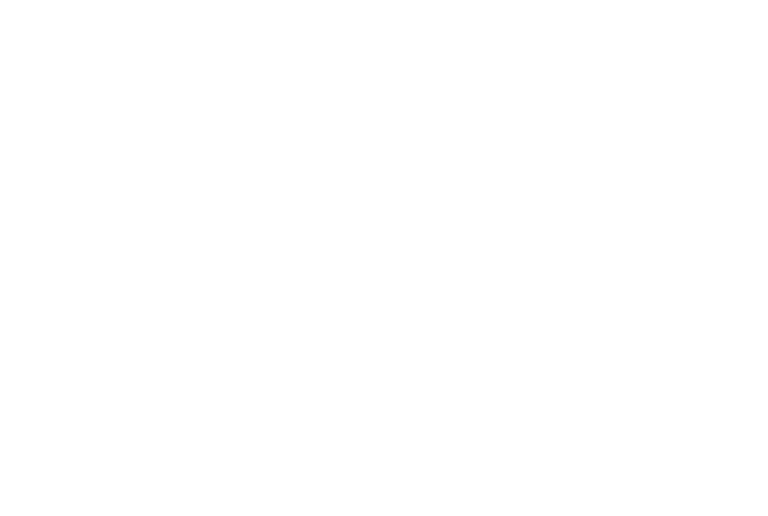
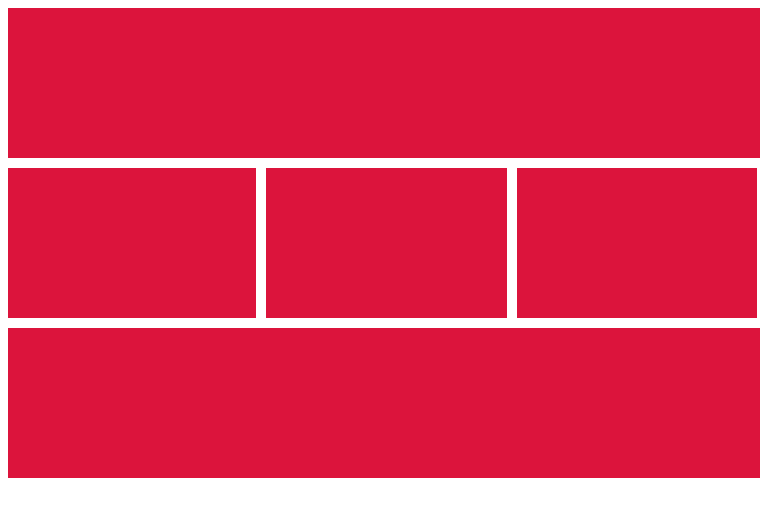
Before and after one commit to Exsplosion/9lvl, a plain HTML site: page index.html in a window 768 px wide. Drawn offline with Linux system fonts and the light colour scheme.

Commit message:
zadanie3

```diff
--- a/index.html
+++ b/index.html
@@ -6,35 +6,14 @@
     <title>Work?</title>
 </head>
 <body>
-    <!-- <header></header>
-    <section>
-        <div class="column">
-            <div class="big_one"></div>
-            <div class="little_one"></div>
-            <div class="little_one"></div>
-            <div class="little_one"></div>
-            <div class="little_one"></div>
-            <div class="little_one"></div>
-            <div class="little_one"></div>
+    <header></header>
+    <div class="tt">
+        <div class="one"></div>
+        <div class="teta">
+            <div class="two"></div>
+            <div class="three"></div>
         </div>
-        <div class="column">
-            <div class="big_one"></div>
-            <div class="little_one"></div>
-            <div class="little_one"></div>
-            <div class="little_one"></div>
-            <div class="little_one"></div>
-            <div class="little_one"></div>
-            <div class="little_one"></div>
-        </div>
-        <div class="column">
-            <div class="big_one"></div>
-            <div class="little_one"></div>
-            <div class="little_one"></div>
-            <div class="little_one"></div>
-            <div class="little_one"></div>
-            <div class="little_one"></div>
-            <div class="little_one"></div>
-        </div>
-    </section> -->
+    </div>
+    <div class="fo"></div>
 </body>
 </html>
--- a/src/style.css
+++ b/src/style.css
@@ -2,127 +2,119 @@ html {
     font-family: "Roboto-Black";
     box-sizing: border-box;
 }
-/* header {
-    background-color: orangered;
-    display: flex;
-    justify-content: space-between;
-    align-items: center;
-    width: 98%;
-    height: 150px;
-    margin-left: 10px;
-}
-section {
-    display: flex;
-    justify-content: space-between;
-    align-items: center;
-    width: 100%;
-    height: 400px;
-}
-.column {
-    display: flex;
-    flex-direction: column;
-    justify-content: space-between;
-    margin: 0px 10px;
-    width: 33%;
-    height: 400px;
-}
-.big_one {
-    background-color: orange;
+header {
+    background-color:crimson;
     width: 100%;
     height: 150px;
-    margin: 10px 0px;
 }
-.little_one {
-    background-color: orange;
-    width: 100%;
-    height: 25px;
-    margin: 10px 0px;
+.one {
+    background-color:crimson;
+    width: 67%;
+    height: 150px;
+    margin: 10px 0;
+}
+.two {
+    background-color:crimson;
+    width: calc(66% / 2);
+    height: 150px;
+    margin: 10px 5px 10px 0;
+}
+.three {
+    background-color:crimson;
+    width: calc(66% / 2);
+    height: 150px;
+    margin: 10px 0px 10px 5px;
+}
+.tt {
+    flex-wrap: wrap;
+}
+.teta {
+    display: flex;
+    flex-direction: row;
+}
+.fo {
+    background-color:crimson;
+    width: 32%;
+    height: 320px;
+    margin: 10px;
+    top: 160px;
+    left: 67%;
+    position: absolute;
+}
+@media only screen and (min-device-width : 768px) and (max-device-width : 1024px) {
+    .two {
+        background-color:crimson;
+        width: 100%;
+        height: 150px;
+        margin: 0;
+    }
+    .three {
+        background-color:crimson;
+        width: 100%;
+        height: 150px;
+        margin: 0;
+    }
+    .one {
+        background-color:crimson;
+        width: 33%;
+        height: 150px;
+    }
+    .fo {
+        background-color:crimson;
+        width: 100%;
+        margin: 0;
+        height: 150px;
+        position:unset;
+    }
+    .tt {
+        flex-wrap: nowrap;
+        width: 100%;
+        display: flex;
+        flex-direction: row;
+        gap: 10px;
+    }
+    .teta {
+        gap: 10px;
+        width: calc(66% - 5px);
+        display: flex;
+        align-items: center;
+    }
 }
 @media only screen and (min-device-width : 320px) and (max-device-width : 480px) {
-    header {
-        background-color: orangered;
-        display: flex;
-        justify-content: space-between;
-        align-items: center;
-        width: 94.5%;
-        height: 150px;
-        margin-left: 10px;
-    }
-    section {
-        display: flex;
-        justify-content: space-between;
-        align-items: center;
-        width: 100%;
-        height: 400px;
-    }
-    .column:first-child {
-        display: flex;
-        flex-direction: column;
-        justify-content: space-between;
-        margin: 0px 10px;
-        width: 120%;
-        height: 400px;
-    }
-    .column:not(:first-child) {
-        display: none;
-    }
-    .big_one {
-        background-color: orange;
+    .one {
+        background-color:crimson;
         width: 100%;
         height: 150px;
-        margin: 10px 0px;
+        margin: 10px 0;
     }
-    .little_one {
-        background-color: orange;
+    .two {
+        background-color:crimson;
+        width: 50%;
+        height: 150px;
+        margin: 10px 5px 10px 0;
+    }
+    .three {
+        background-color:crimson;
+        width: 50%;
+        height: 150px;
+        margin: 10px 0px 10px 5px;
+    }
+    .tt {
+        flex-wrap: wrap;
         width: 100%;
-        height: 25px;
-        margin: 10px 0px;
+    }
+    .teta {
+        display: flex;
+        flex-direction: row;
+    }
+    .fo {
+        background-color:crimson;
+        width: 100%;
+        height: 320px;
+        position: unset;
+        margin: 0;
     }
 }
-@media only screen and (min-device-width : 768px) and (max-device-width : 1024px) {
-    header {
-        background-color: orangered;
-        display: flex;
-        justify-content: space-between;
-        align-items: center;
-        width: 94.5%;
-        height: 150px;
-        margin-left: 10px;
-    }
-    section {
-        display: flex;
-        justify-content: space-between;
-        align-items: center;
-        width: 97%;
-        height: 400px;
-    }
-    .column:not(:last-child) {
-        display: flex;
-        flex-direction: column;
-        justify-content: space-between;
-        margin: 0px 10px;
-        width: 50%;
-        height: 400px;
-    }
-    .column:last-child {
-        display: none;
-    }
-    .big_one {
-        background-color: orange;
-        width: 100%;
-        height: 150px;
-        margin: 10px 0px;
-    }
-    .little_one {
-        background-color: orange;
-        width: 100%;
-        height: 25px;
-        margin: 10px 0px;
-    }
-}
-@media only screen and (min-device-width : 1024px) {
-
-} */
 @font-face {
     font-family: "Roboto-Black";
     src: url("Roboto-Black.ttf") format("truetype");
```
